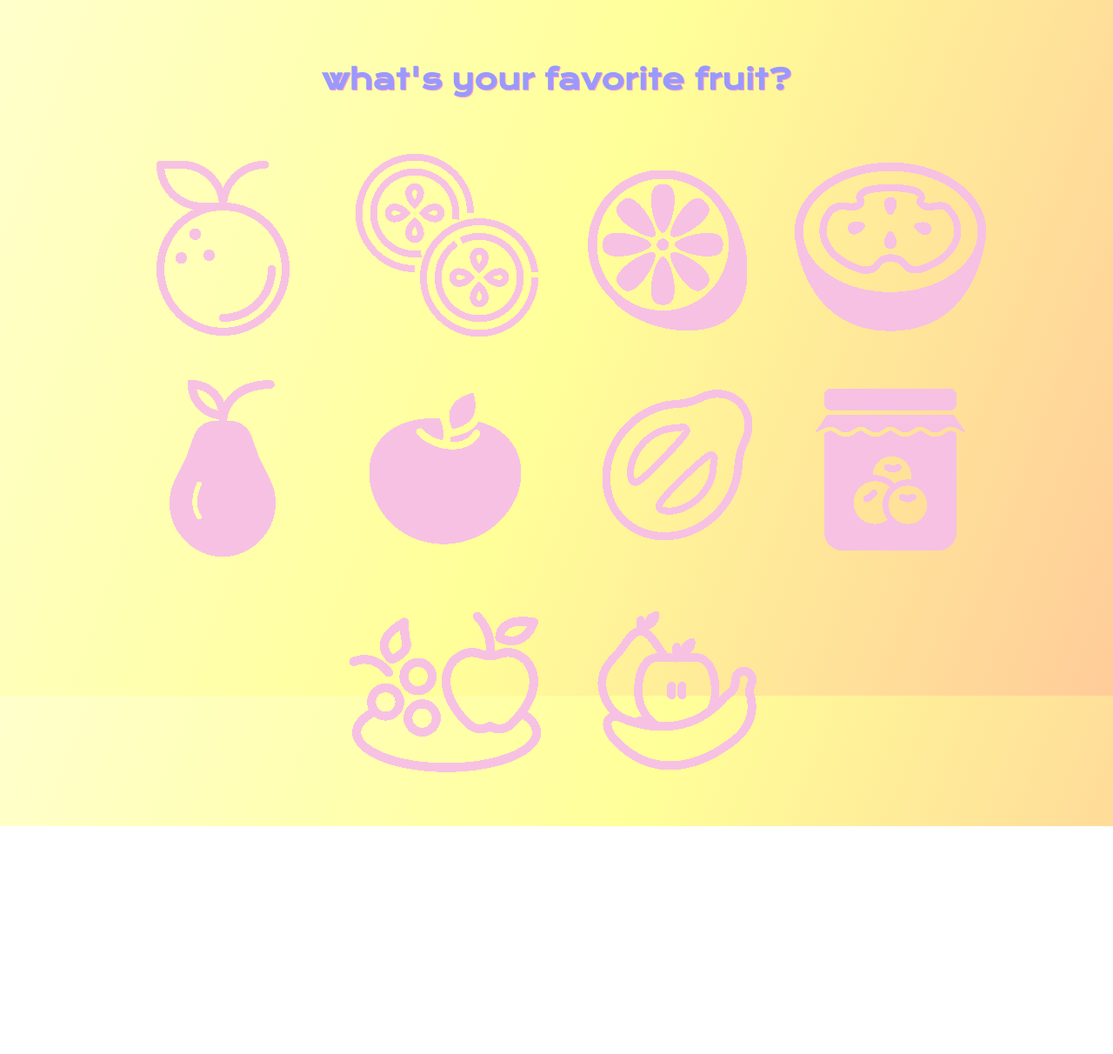
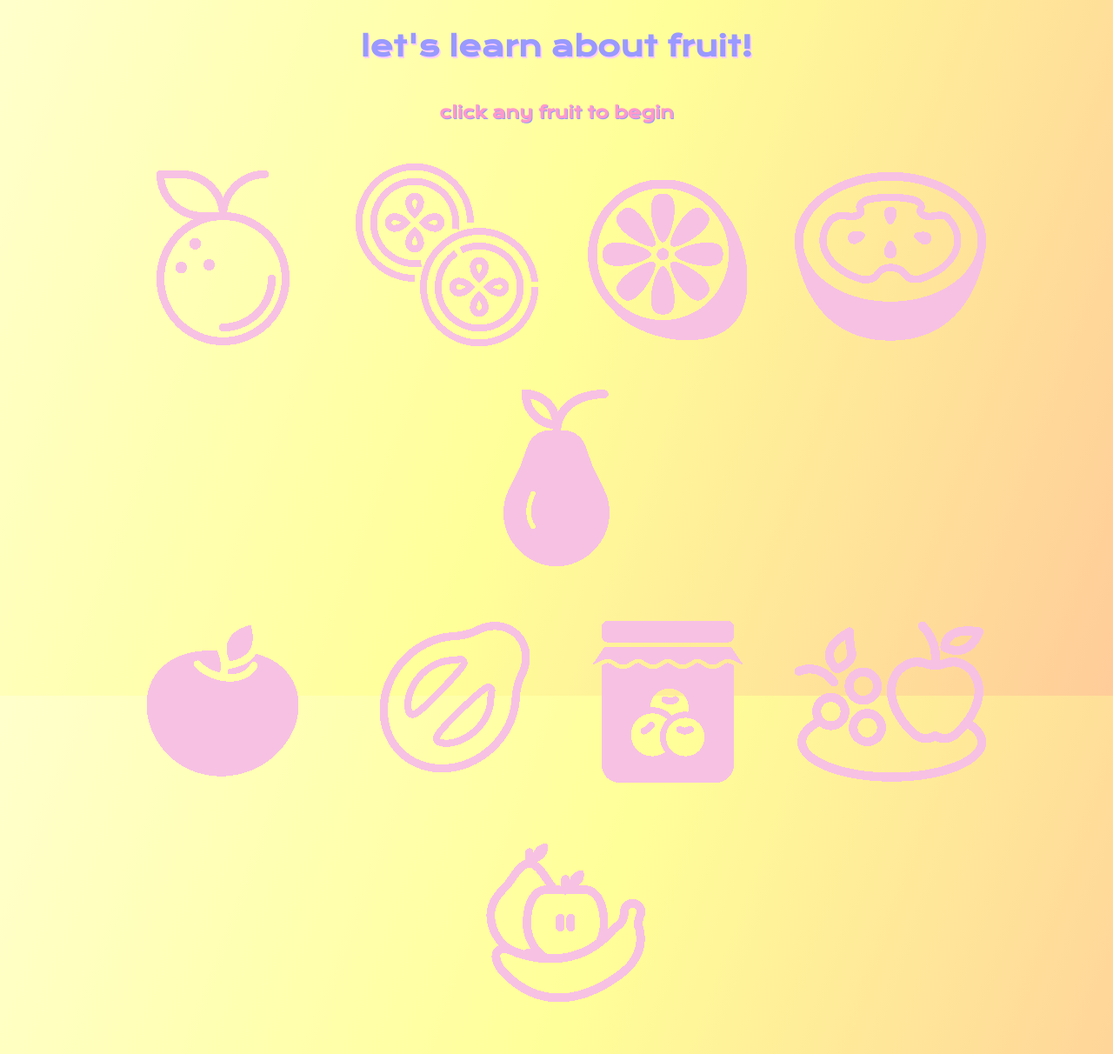
Before and after one commit to asko6532/fruit-sprites, a plain HTML site: page index.html in a window 1280 px wide. Shown: the top 1212 px of the page at 87% size. Before the commit the page ends 950 px from the top, so only its background shows below. Drawn offline with nearby package versions, Linux system fonts and the light colour scheme.

Commit message:
final css color adjustments

```diff
--- a/index.html
+++ b/index.html
@@ -7,19 +7,31 @@
 	<link href="https://fonts.googleapis.com/css?family=Krona+One" rel="stylesheet">
 </head>
 <body>
-	<header><h1>what's your favorite fruit?</h1></header>
+	<header><h1>let's learn about fruit!</h1></header>
 <main>
+	<h3 class=intro>click any fruit to begin</h3>
+	<div class="first-line">
 	<a href="https://en.wikipedia.org/wiki/Mandarin_orange"	class="fruit1"></a>
 	<a href="https://en.wikipedia.org/wiki/Kiwifruit"	class="fruit2"></a>
-	<a href="https://en.wikipedia.org/wiki/Mandarin_orange"	class="fruit3"></a>
-	<a href="https://en.wikipedia.org/wiki/Mandarin_orange"	class="fruit4"></a>
-	<a href="https://en.wikipedia.org/wiki/Mandarin_orange"	class="fruit5"></a>
-	<a href="https://en.wikipedia.org/wiki/Mandarin_orange"	class="fruit6"></a>
+
+	<a href="https://en.wikipedia.org/wiki/Grapefruit"	class="fruit3"></a>
+
+	<a href="https://en.wikipedia.org/wiki/Watermelon"	class="fruit4"></a>
+
+	<a href="https://en.wikipedia.org/wiki/Pear"	class="fruit5"></a>
+	</div>
+
+	<div class="second-line">
+
+	<a href="https://en.wikipedia.org/wiki/Apple"	class="fruit6"></a>
+
 	<a href="https://en.wikipedia.org/wiki/Durian"	class="fruit7"></a>
 
-	<a href="https://en.wikipedia.org/wiki/Mandarin_orange"	class="fruit8"></a>
-	<a href="https://en.wikipedia.org/wiki/Mandarin_orange"	class="fruit9"></a>
-	<a href="https://en.wikipedia.org/wiki/Mandarin_orange"	class="fruit10"></a>
+	<a href="https://en.wikipedia.org/wiki/Cherry"	class="fruit8"></a>
+	<a href="https://en.wikipedia.org/wiki/Gr%C4%81pple" class="fruit9"></a>
+
+	<a href="https://en.wikipedia.org/wiki/Fruit"	class="fruit10"></a>
+	</div>
 
 
 </main>
--- a/scss/_base.scss
+++ b/scss/_base.scss
@@ -22,19 +22,38 @@ body {
 header {
 	width: 100%;
 	display: flex;
-	padding-top: 5%;
-	padding-bottom: 5%;
+	padding-top: 2%;
+	padding-bottom: 2%;
 }
 
 h1 {
 	justify-content: center;
 	flex-wrap: wrap;
 	margin: 0 auto;
-	text-shadow: 1px 1px #ff99cc;
+	text-shadow: 1.5px 1.5px #ffccff;
 	color: #9999ff;
 }
 
 main {
+	display: flex;
+	flex-direction: column;
+	justify-content: center;
+}
+
+h3.intro {
+	color: #ff99cc;
+	text-shadow: 1px 1px #9999ff;
+	align-self: center;
+	padding-bottom: 2%;
+}
+
+.first-line {
+	display: flex;
+	flex-wrap: wrap;
+	justify-content: center;
+}
+
+.second-line {
 	display: flex;
 	flex-wrap: wrap;
 	justify-content: center;
```
Also changed, not shown: css/main.css.
